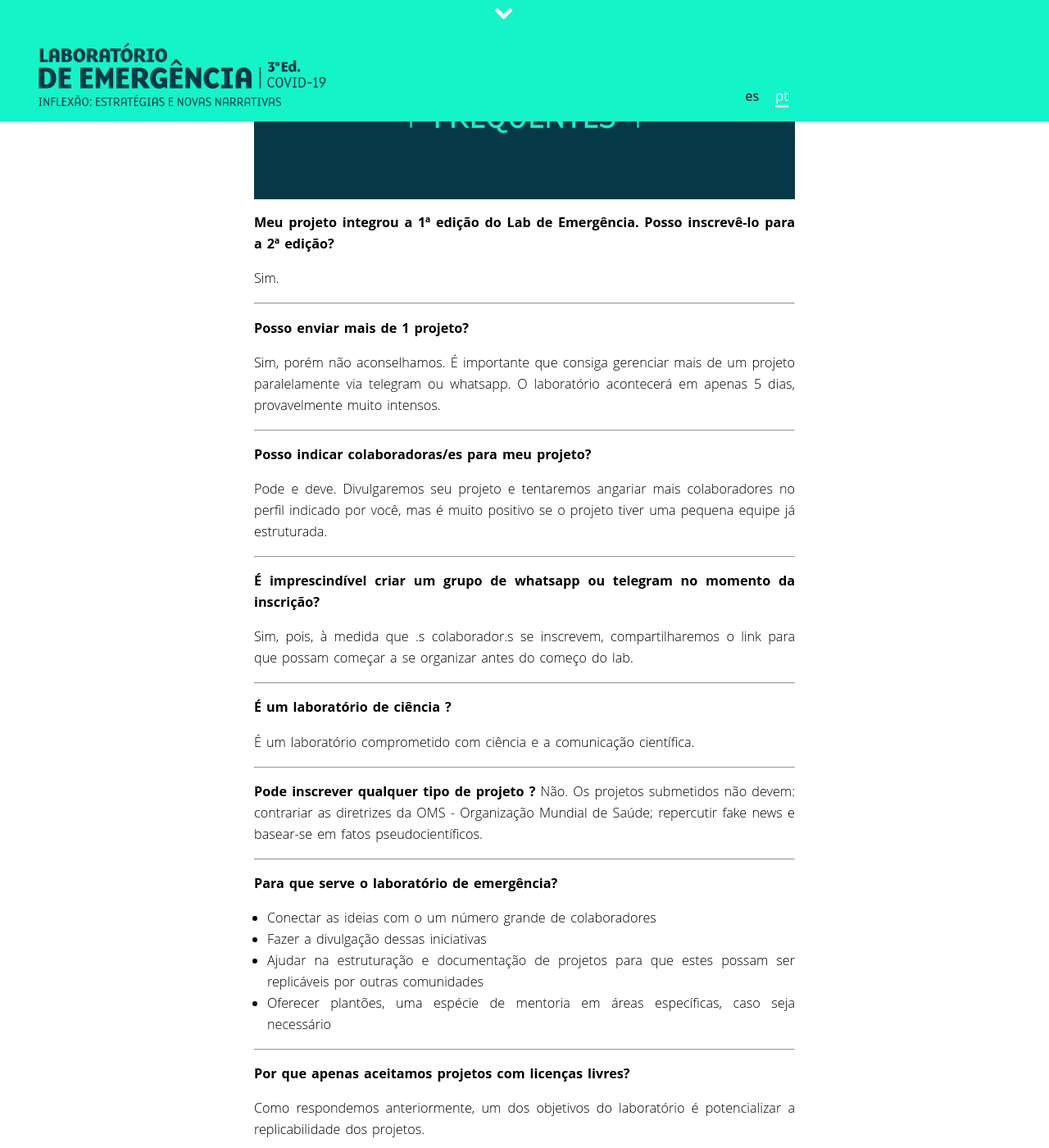
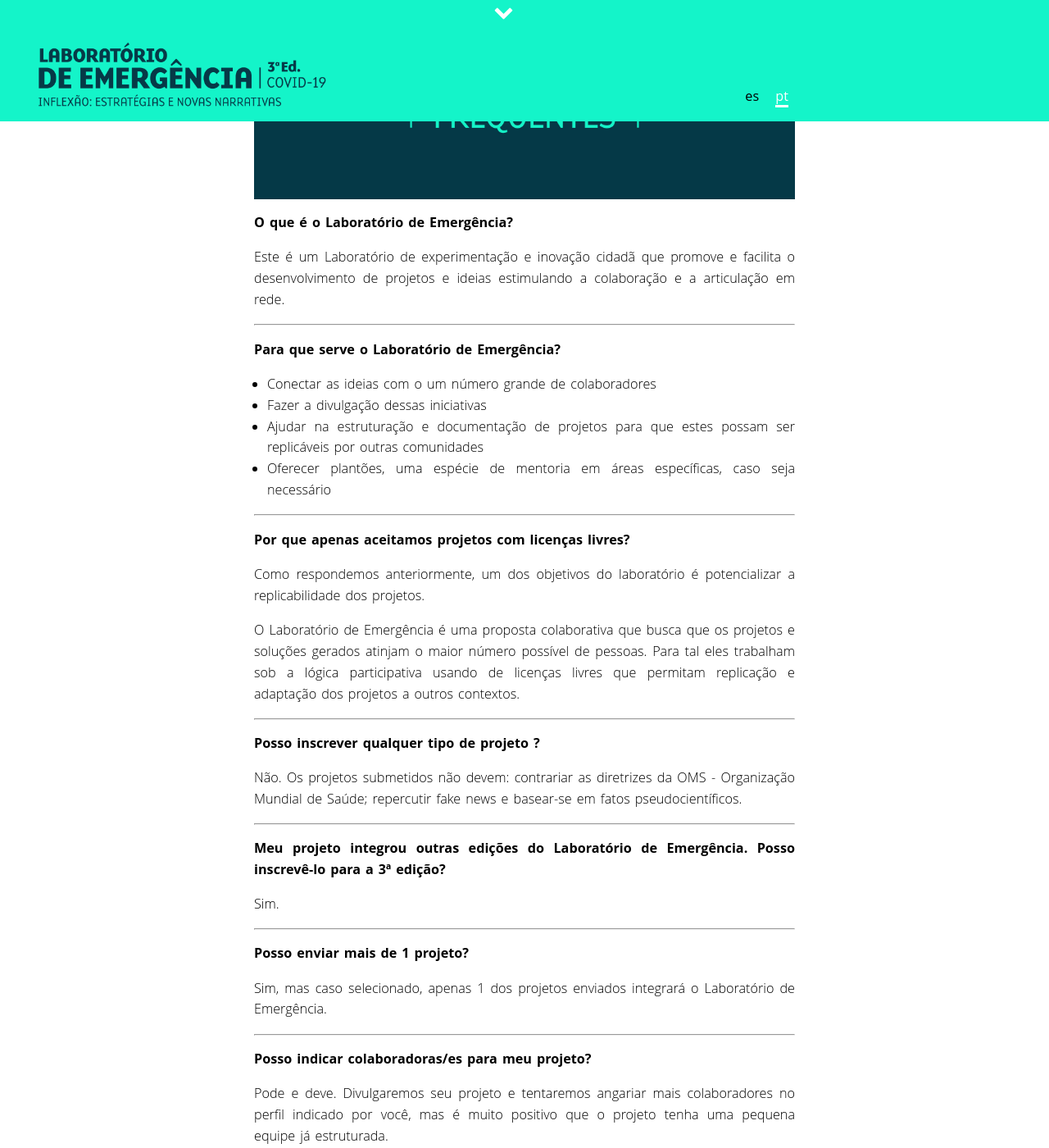
Before and after one commit to associacaosilo/labdeemergencia3ed, a Jekyll site: the page built from _pages/pt/perguntas-frequentes.md, in a window 1280 px wide and 1400 px high, scrolled down 288 px. Shown: the whole window at 82% size. Built offline with Jekyll 4.4.1, drawn with Linux system fonts in a browser that asks for light colours; nearby versions of some CDN libraries; some of the changed text lies outside the part shown.

Commit message:
Update perguntas-frequentes.md

```diff
--- a/_pages/pt/perguntas-frequentes.md
+++ b/_pages/pt/perguntas-frequentes.md
@@ -8,44 +8,14 @@ permalink: /pt/dicas/perguntas-frequentes/
 ![](/3ed/media/images/covers/perguntas.jpg)
 
 
-**Meu projeto integrou a 1ª edição do Lab de Emergência. Posso inscrevê-lo para a 2ª edição?**
 
-Sim.
+**O que é o Laboratório de Emergência?**
+
+Este é um Laboratório de experimentação e inovação cidadã que promove e facilita o desenvolvimento de projetos e ideias estimulando a colaboração e a articulação em rede.
 
 ---
 
-**Posso enviar mais de 1 projeto?**
-
-Sim, porém não aconselhamos. É importante que consiga gerenciar mais de um projeto paralelamente via telegram ou whatsapp. O laboratório acontecerá em apenas 5 dias, provavelmente muito intensos.
-
----
-
-**Posso indicar colaboradoras/es para meu projeto?**
-
-Pode e deve. Divulgaremos seu projeto e tentaremos angariar mais colaboradores no perfil indicado por você, mas é muito positivo se o projeto tiver uma pequena equipe já estruturada.
-
----
-
-**É imprescindível criar um grupo de whatsapp ou telegram no momento da inscrição?**
-
-Sim, pois, à medida que .s colaborador.s se inscrevem, compartilharemos o link para que possam começar a se organizar antes do começo do lab.
-
----
-
-**É um laboratório de ciência ?**
-
-É um laboratório comprometido com ciência e a comunicação científica.
-
-
----
-
-**Pode inscrever qualquer tipo de projeto ?**
-Não. Os projetos submetidos não devem:  contrariar as diretrizes da OMS - Organização Mundial de Saúde;   repercutir fake news e basear-se em fatos pseudocientíficos.
-
-
----
-
-**Para que serve o laboratório de emergência?**
+**Para que serve o Laboratório de Emergência?**
 
 * Conectar as ideias com o um número grande de colaboradores
 * Fazer a divulgação dessas iniciativas
@@ -62,15 +32,38 @@ O Laboratório de Emergência é uma proposta colaborativa que busca que os proj
 
 ---
 
+**Posso inscrever qualquer tipo de projeto ?**
 
-Confira os projetos desenvolvidos nas edições anteriores do Lab de Emergência:
-[https://labdeemergencia.silo.org.br/1ed/](https://labdeemergencia.silo.org.br/1ed){:target="_blank"}
-[https://labdeemergencia.silo.org.br/2ed/](https://labdeemergencia.silo.org.br/2ed){:target="_blank"}
+Não. Os projetos submetidos não devem:  contrariar as diretrizes da OMS - Organização Mundial de Saúde;   repercutir fake news e basear-se em fatos pseudocientíficos.
 
+---
+
+**Meu projeto integrou outras edições do Laboratório de Emergência. Posso inscrevê-lo para a 3ª edição?**
+
+Sim.
+
+---
+
+**Posso enviar mais de 1 projeto?**
+
+Sim, mas caso selecionado, apenas 1 dos projetos enviados integrará o Laboratório de Emergência.
+
+---
+
+**Posso indicar colaboradoras/es para meu projeto?**
+
+Pode e deve. Divulgaremos seu projeto e tentaremos angariar mais colaboradores no perfil indicado por você, mas é muito positivo que o projeto tenha uma pequena equipe já estruturada.
+
+---
+
+**É um laboratório de ciência ?**
+
+É um laboratório comprometido com ciência e a comunicação científica.
+
+---
 
 Caso sua dúvida não tenha sido respondida, por favor envie um email para: **labdeemergencia@silo.org.br**
 
-Veja aqui os projetos desenvolvidos nos primeiros laboratórios:
+E veja aqui os projetos desenvolvidos nas edições anteriores do Laboratório de Emergência:
+
 [https://labdeemergencia.silo.org.br](https://labdeemergencia.silo.org.br){:target="_blank"}
-
-Caso sua dúvida não tenha sido respondida, por favor envie um email para: **labdeemergencia@silo.org.br**
```
